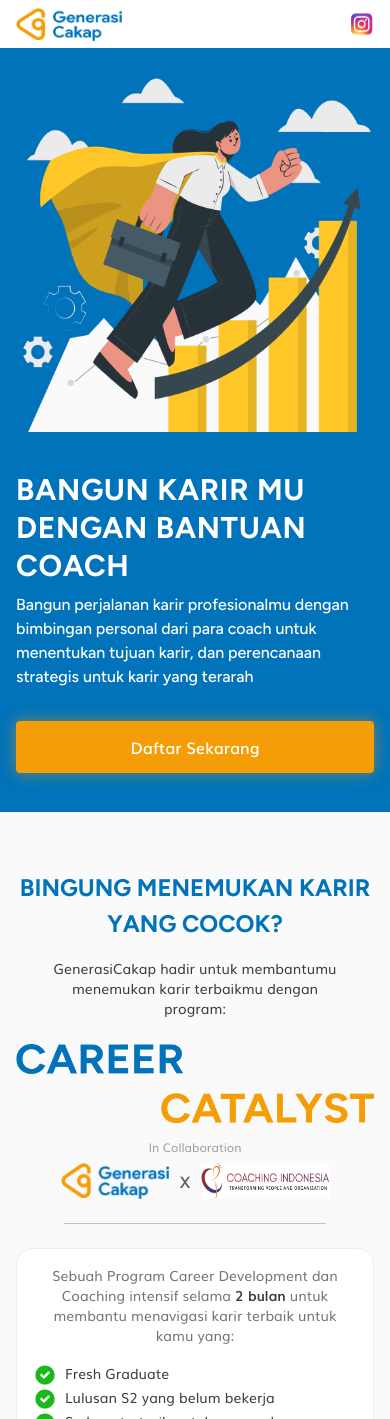
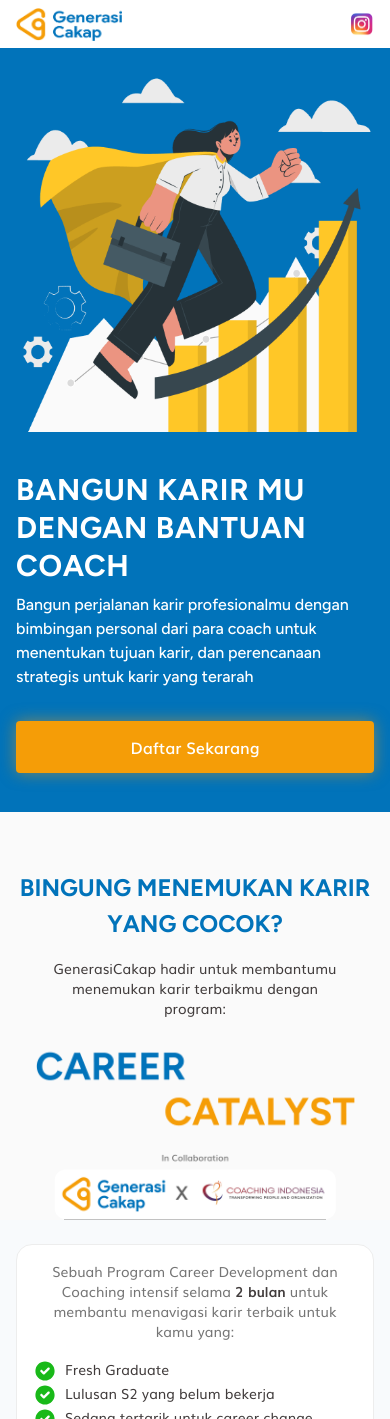
Before and after one commit to AbeLegend/Generasi-Cakap, a Next.js app: page / in a window 390 px wide. Shown: the top 1419 px of the page. Built offline with nearby package versions, Linux system fonts and the light colour scheme.

Commit message:
feat(slicing): Responsive Section 2

```diff
--- a/src/app/page.tsx
+++ b/src/app/page.tsx
@@ -38,6 +38,8 @@
 import CareerCatalystsLargeImage from "@/images/career catalyst-large.png";
 import CareerPathImage from "@/images/career-path.png";
 import SponsorsLargeImage from "@/images/sponsors-large.png";
+import CareerCatalystImage from "@/images/career-catalyst-fix.png";
+
 // SVG
 import CoperSVG from "@/svg/coper.svg";
 import MapPinSVG from "@/svg/map-pin.svg";
@@ -222,9 +224,19 @@
         {/*  */}
         <h2
           className={cn([
-            "text-primary font-bold text-center mb-4",
+            "text-primary font-bold text-center mb-4 uppercase",
+            // Mobile
+            "text-[24px]",
+            // Mobile XL
+            "mobile-xl:text-[25px]",
             // Tab
-            "tab:text-[25px]",
+            "tab:text-[28px]",
+            // Tab XL
+            "tab-xl:text-[30px] tab-xl:mb-6",
+            // Laptop
+            "laptop:text-[37px] laptop:mb-6",
+            // Laptop XL
+            "laptop-xl:text-[42px] laptop-xl:mb-6",
             // Desktop
             "desktop:text-[52px] desktop:mb-6",
           ])}
@@ -237,94 +249,49 @@
           className={cn([
             muli.className,
             "text-sm text-neutral-900 max-w-[290px] text-center mx-auto",
+            // Mobile
             "mb-[25px]",
+            // Mobile XL
+            // Tab
             "tab:max-w-[400px] tab:text-lg",
+            // Tab XL
+            "tab-xl:max-w-[500px] tab-xl:text-lg",
+            // Laptop
+            "laptop:max-w-[500px] laptop:text-lg",
+            // Laptop XL
+            "laptop-xl:max-w-[500px] laptop-xl:text-lg",
+            // Desktop
             "desktop:text-lg desktop:max-w-[524px]",
           ])}
         >
           GenerasiCakap hadir untuk membantumu menemukan karir terbaikmu dengan
           program:
         </p>
-        {/*  */}
-        {/* BEGIN: Career Catalyst */}
-        <div className="px-4">
-          <div
-            className={cn([
-              "relative h-[80px]",
-              "tab:w-[400px] tab:h-[100px] tab:mx-auto",
-              "desktop:hidden",
-            ])}
-          >
-            <Image
-              alt="Career Catalyst"
-              src={CareerCatalystsImage}
-              layout="fill"
-            />
-          </div>
-          <div
-            className={cn([
-              "relative hidden desktop:block",
-              "desktop:h-[214px] desktop:w-[747px] desktop:mx-auto desktop:mt-12",
-            ])}
-          >
-            <Image
-              alt="Career Catalyst"
-              src={CareerCatalystsLargeImage}
-              layout="fill"
-            />
-          </div>
+        <div
+          className={cn([
+            "relative mx-auto",
+            // Mobile
+            "w-[320px] h-[176px]",
+            // Mobile XL
+            // Tab
+            "tab:w-[467px] tab:h-[257px]",
+            // Tab XL
+            "tab-xl:w-[467px] tab-xl:h-[257px]",
+            // Laptop
+            "laptop:w-[567px] laptop:h-[313px]",
+            // Laptop XL
+            "laptop-xl:w-[567px] laptop-xl:h-[313px]",
+            // Desktop
+            "desktop:w-[667px] desktop:h-[368px]",
+          ])}
+        >
+          <Image alt="" src={CareerCatalystImage} layout="fill" />
         </div>
-        {/* END: Career Catalyst */}
-        <p
-          className={cn([
-            "text-xs text-neutral-600 text-center mt-4 mb-2",
-            muli.className,
-            "tab:mt-10 tab:text-lg",
-            "desktop:text-lg",
-          ])}
-        >
-          In Collaboration
-        </p>
-        {/*  */}
-        <div className="flex justify-center gap-x-[11px] mb-6 items-center">
-          <div
-            className={cn([
-              "relative w-[108px] h-9",
-              "tab:w-[158px] tab:h-[52px]",
-              "desktop:w-[158px] desktop:h-[52px]",
-            ])}
-          >
-            <Image
-              alt="Generasi Cakap"
-              src={LogoGenerasiCakapImage}
-              layout="fill"
-            />
-          </div>
-          <p
-            className={cn([
-              muli.className,
-              "text-gc-body-1 font-semibold text-neutral-800",
-              "tab:text-[29px]",
-              "desktop:text-[29px]",
-            ])}
-          >
-            X
-          </p>
-          <div
-            className={cn([
-              "relative w-[128px] h-9",
-              "tab:w-[187px] tab:h-[36px]",
-              "desktop:w-[187px] desktop:h-[36px]",
-            ])}
-          >
-            <Image alt="Coaching" src={CareerCoachingImage} layout="fill" />
-          </div>
-        </div>
+
         <hr
           className={cn([
             "mx-16 bg-neutral-500 border-none h-[1px] mb-6",
             "tab:hidden",
-            "desktop:hidden",
           ])}
         />
         {/*  */}
```
